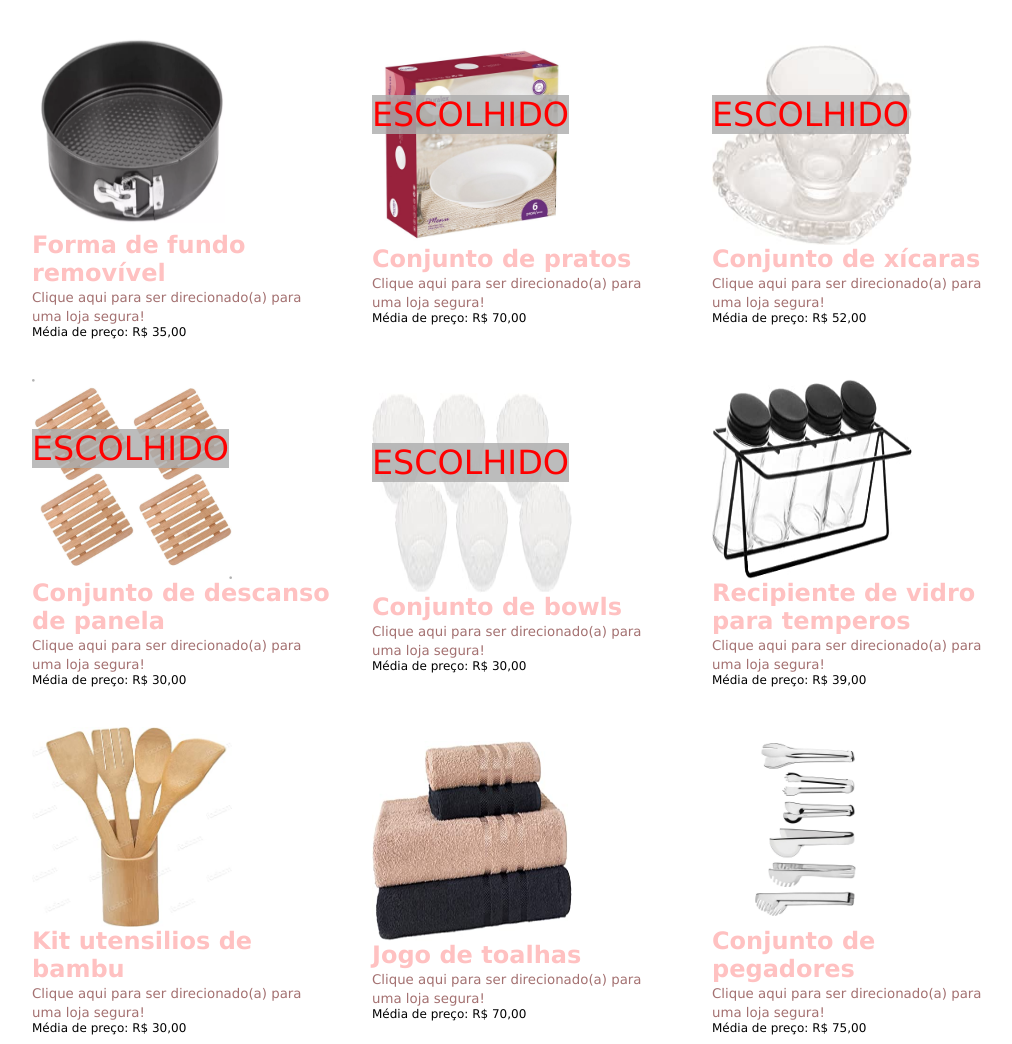
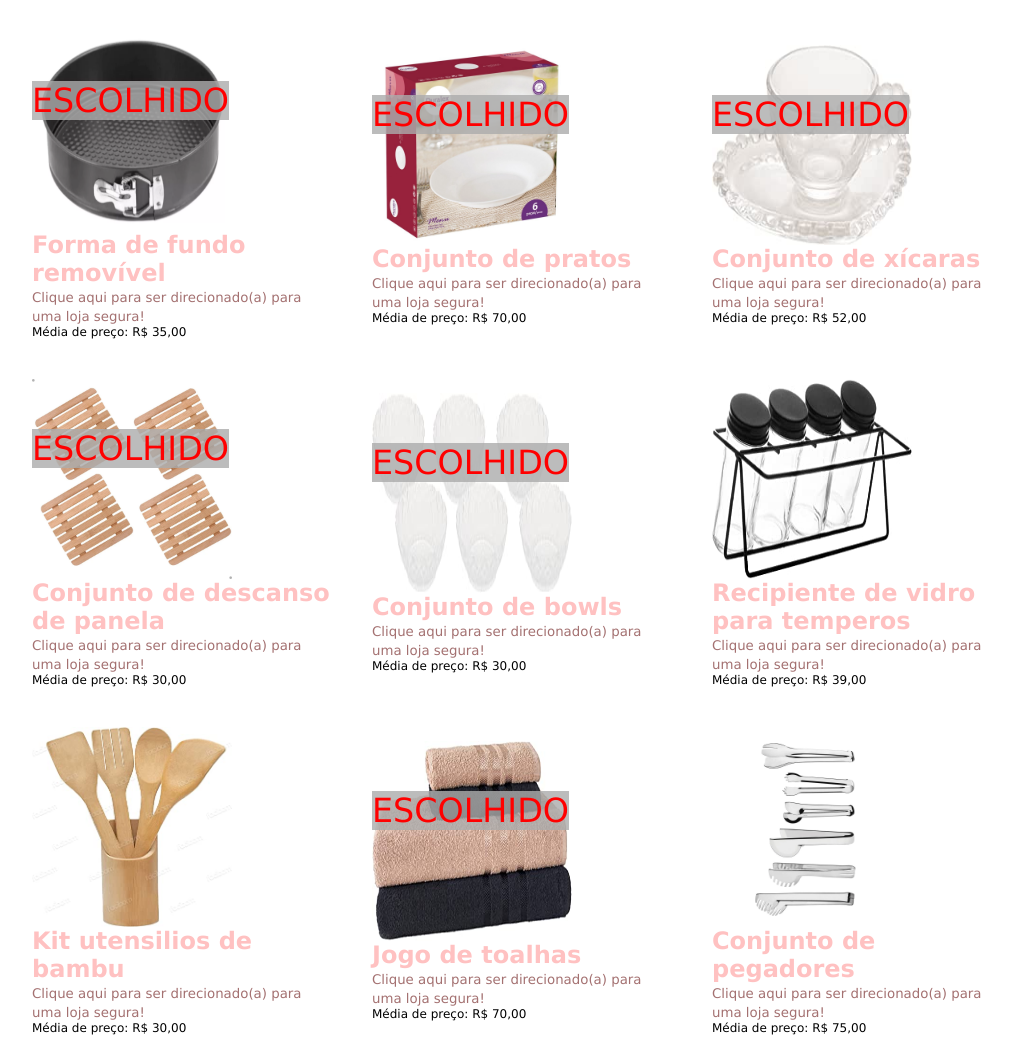
Before and after one commit to JeanLm88/Chadecasanova, a plain HTML site: page index.html in a window 1280 px wide. Shown: the part 1482-2526 px from the top of the page, without its empty margins (118-1130 px from the left). Drawn offline with Linux system fonts and the light colour scheme; a script that the page names is missing.

Commit message:
alteração

```diff
--- a/index.html
+++ b/index.html
@@ -180,6 +180,7 @@
                 </div>
             </div>
             <div class="container-list" id="13">
+                <div id="escolhido">ESCOLHIDO</div>
                 <div class="container-imglist">
                     <img src="assets/img/removivel.webp" alt="imglista" class="imglista">
                 </div>
@@ -271,6 +272,7 @@
                 </div>
             </div>
             <div class="container-list" id="20">
+                <div id="escolhido">ESCOLHIDO</div>
                 <div class="container-imglist">
                     <img src="assets/img/kittoalhas.jpg" alt="imglista" class="imglista">
                 </div>
@@ -351,6 +353,7 @@
                 </div>
             </div>
             <div class="container-list" id="26">
+                <div id="escolhido">ESCOLHIDO</div>
                 <div class="container-imglist">
                     <img src="assets/img/potesdeplast.jpg" alt="imglista" class="imglista">
                 </div>
```
